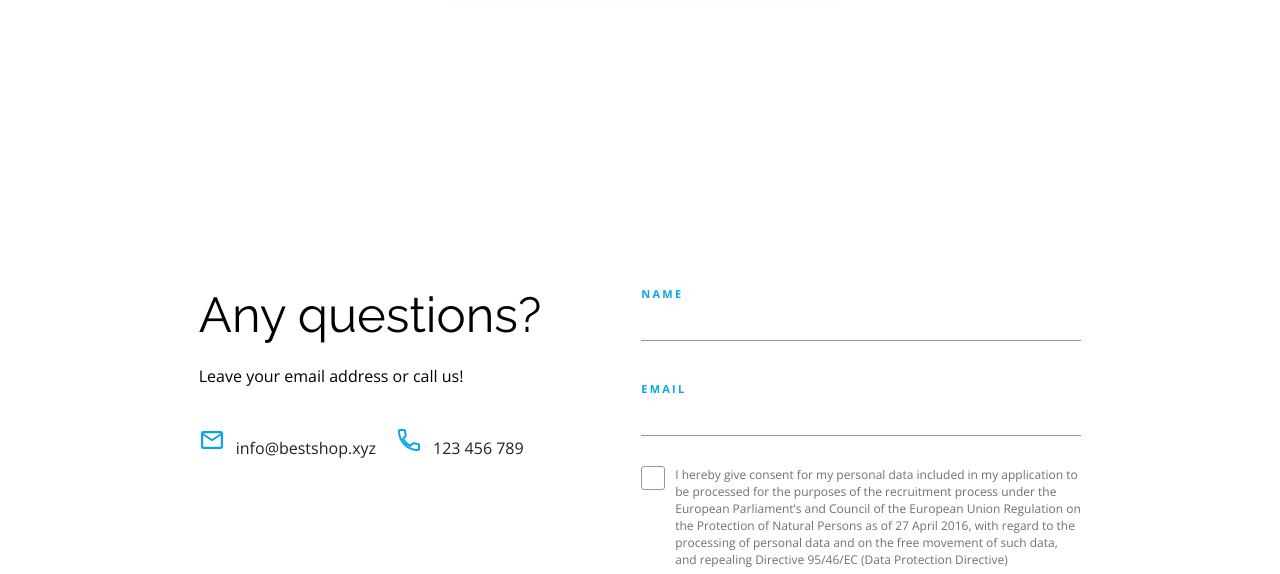
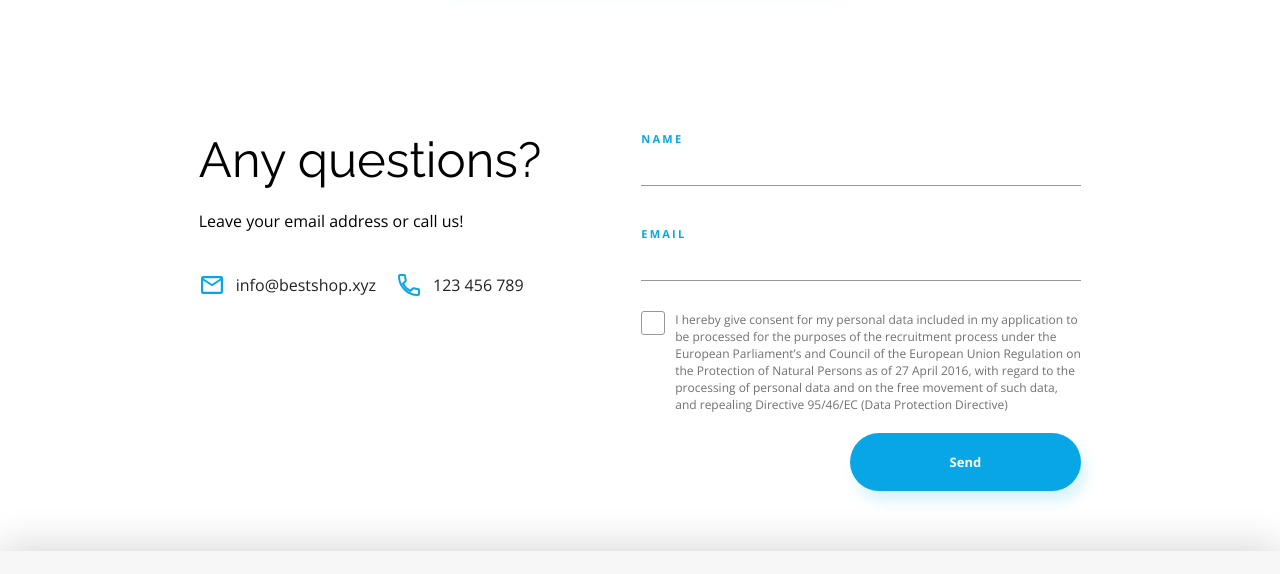
Before and after one commit to benesvoj/cl-bestshop-workshop, a plain HTML site: page index.html in a window 1280 px wide. Shown: the part 4088-4662 px from the top of the page. Drawn offline with nearby package versions, Linux system fonts and the light colour scheme.

Commit message:
finish the project

```diff
--- a/css/style.css
+++ b/css/style.css
@@ -501,7 +501,7 @@ header {
 
 /* Contact */
 .contact {
-    padding: 155px 0 60px 0;
+    padding-bottom: 60px;
 }
 
 .contact__wrapper {
@@ -534,6 +534,11 @@ header {
 .contact__text--contact-info {
     display: flex;
     gap: 20px;
+}
+
+.contact__icon {
+    display: flex;
+    align-items: center;
 }
 
 .contact__icon::before {
```
